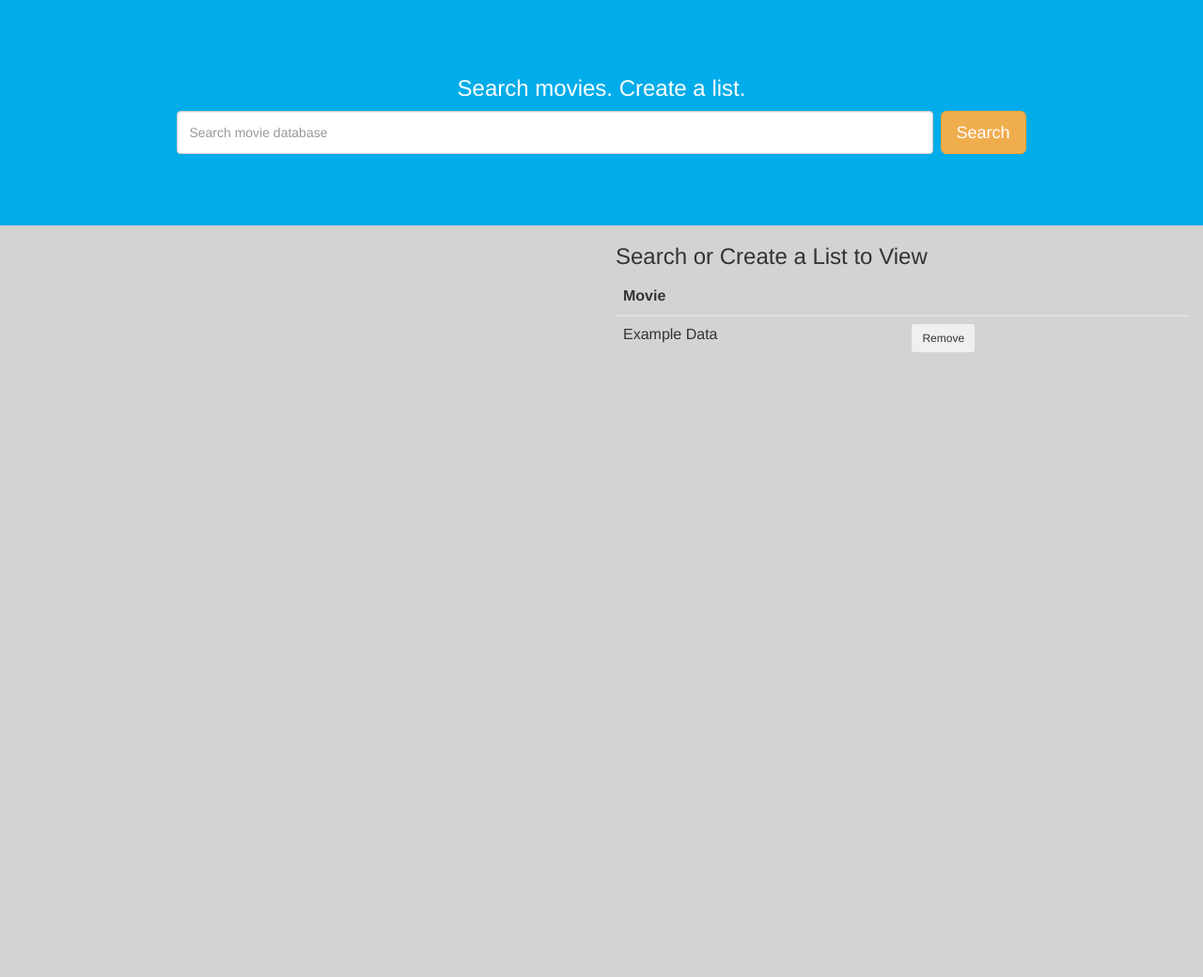
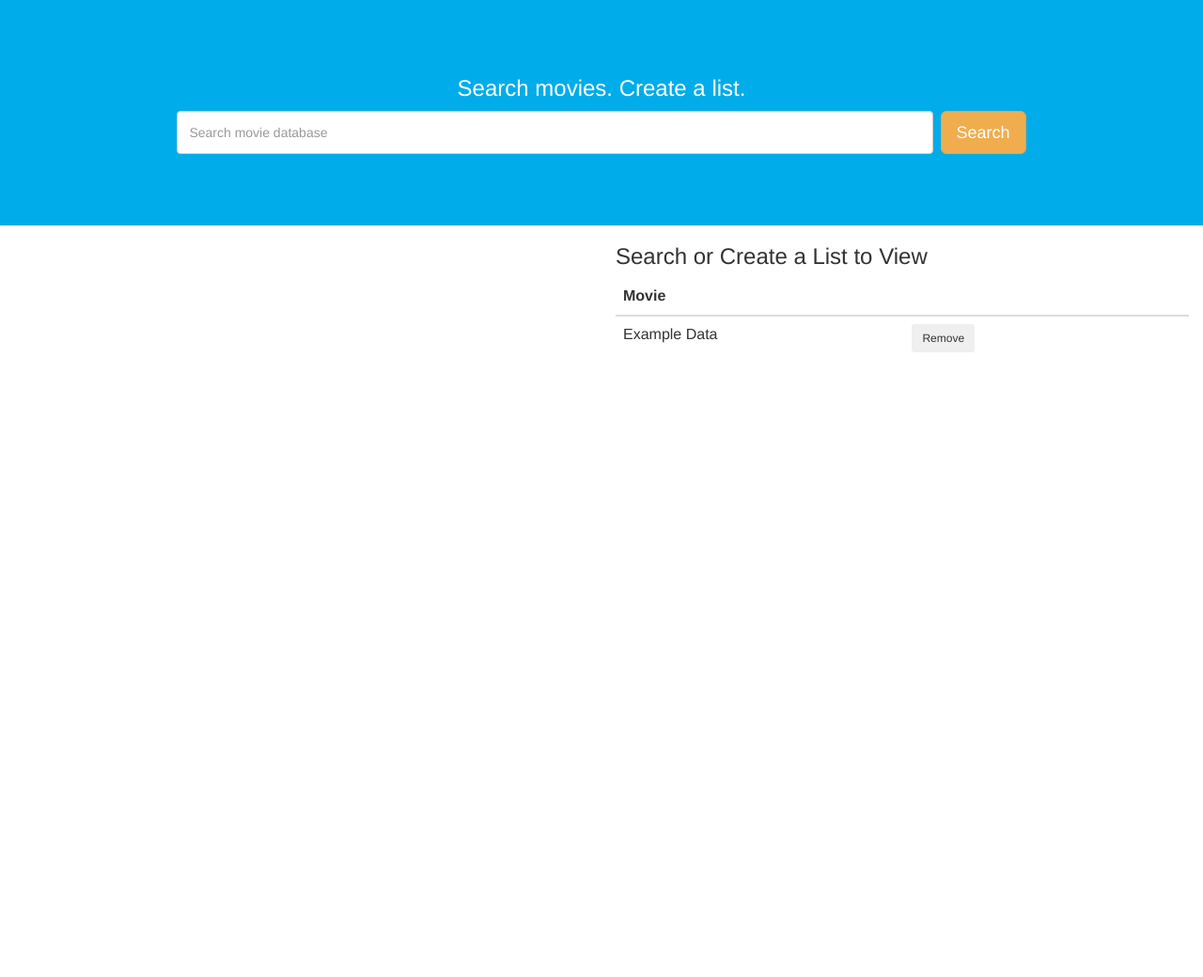
Before and after one commit to tunisij/371-Project, a PHP site: page / in a window 1280 px wide. Shown: the part 52-1092 px from the top of the page at 94% size. Run offline with PHP 8.4, Linux system fonts and the light colour scheme; some libraries are stand-ins or nearby versions.

Commit message:
one more style change

```diff
--- a/assets/styles/main.css
+++ b/assets/styles/main.css
@@ -72,7 +72,7 @@ featurette .search.has-button .form-group{
 #content-section{
     height: 100%;
     width: 100%;
-    background: #D3D3D3;
+
 }
 
 #content-section .col-md-6{
--- a/index.php
+++ b/index.php
@@ -338,7 +338,7 @@
 
 
     <section id="content-section">
-        <div class="col-md-3 text-center" id="movie-poster-section"></div>
+        <div class="col-md-3 text-center" id="movie-poster-section" style="padding-top: 1%;"></div>
         <div class="col-md-3" id="movie-info-section">
             <h2 id="movie-title"></h2>
             <p id="movie-info"></p>
```
